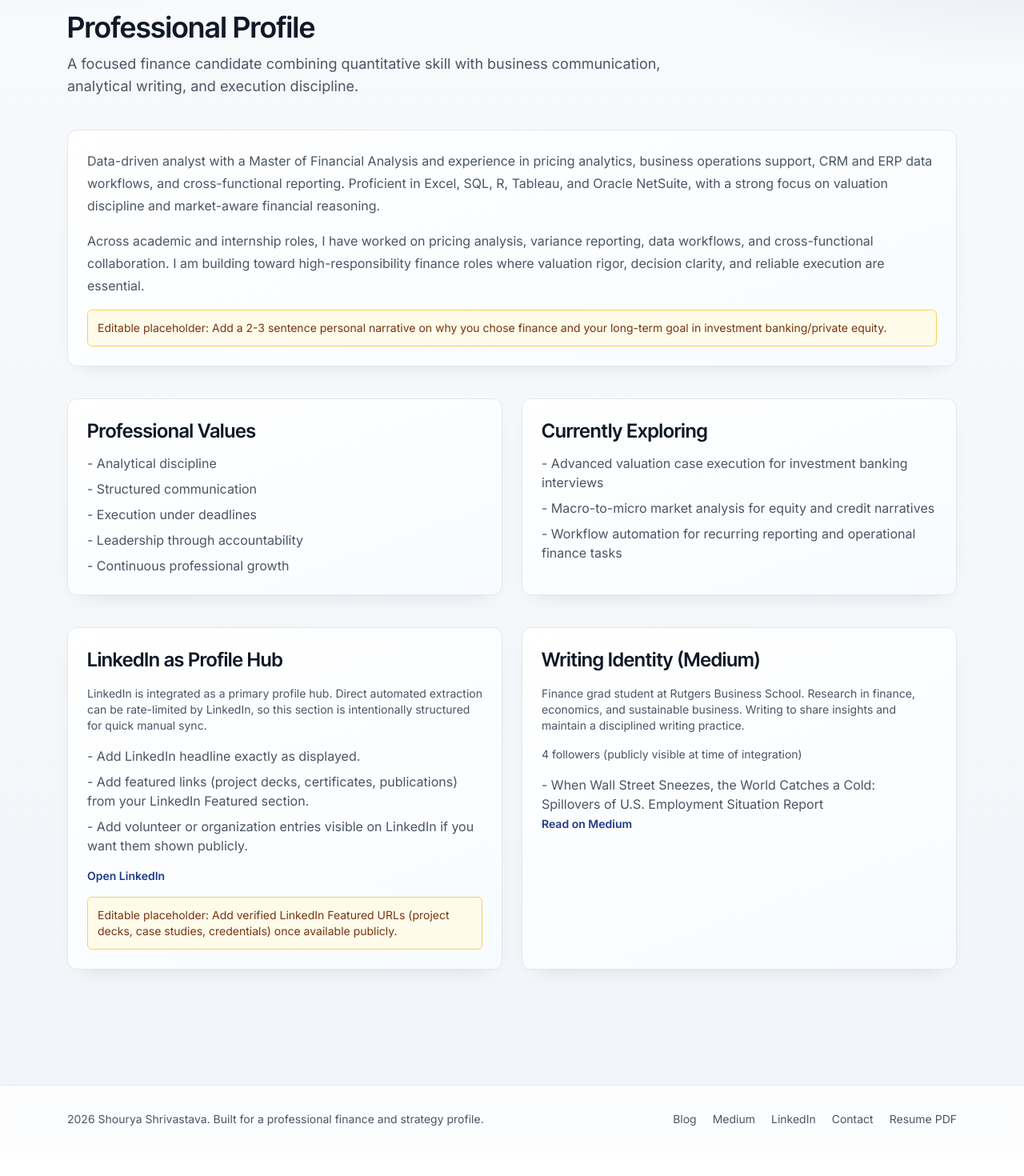
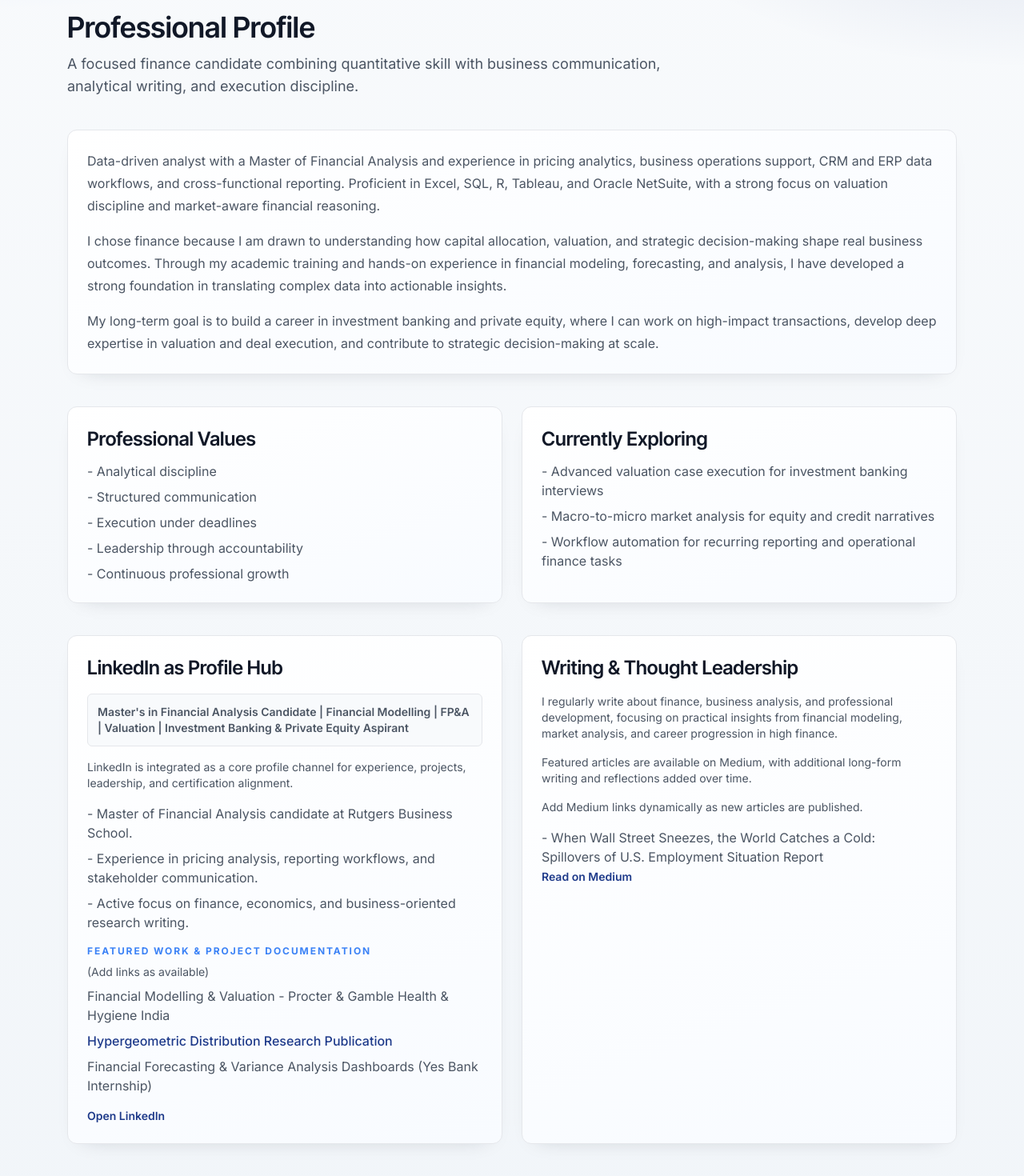
Before and after one commit to shouryashri19/shouryashri19.github.io, a Next.js app: page /about in a window 1280 px wide. Shown: the part 142-1612 px from the top of the page at 80% size. Before the commit the page ends 1583 px from the top, so only its background shows below. Built offline with nearby package versions, Linux system fonts and the light colour scheme.

Commit message:
content(site): replace all editable placeholders with finalized resume-based copy

```diff
--- a/app/about/page.tsx
+++ b/app/about/page.tsx
@@ -3,7 +3,7 @@ import Link from "next/link";
 import { SectionHeading } from "@/components/section-heading";
 import { Card } from "@/components/card";
 import {
-  editablePlaceholders,
+  featuredWork,
   linkedInHighlights,
   mediumArticles,
   mediumProfile,
@@ -27,12 +27,8 @@ export default function AboutPage() {
 
       <Card className="space-y-4">
         <p className="leading-7 text-slate">{profile.summary}</p>
-        <p className="leading-7 text-slate">
-          Across academic and internship roles, I have worked on pricing analysis, variance reporting, data workflows, and cross-functional collaboration. I am building toward high-responsibility finance roles where valuation rigor, decision clarity, and reliable execution are essential.
-        </p>
-        <p className="rounded-md border border-amber-300 bg-amber-50 p-3 text-sm text-amber-900">
-          Editable placeholder: {editablePlaceholders.bioPersonal}
-        </p>
+        <p className="leading-7 text-slate">{profile.shortIntro}</p>
+        <p className="leading-7 text-slate">{profile.longTermGoal}</p>
       </Card>
 
       <section className="grid gap-6 md:grid-cols-2">
@@ -58,26 +54,44 @@ export default function AboutPage() {
       <section className="grid gap-6 md:grid-cols-2">
         <Card className="space-y-4">
           <h2 className="font-heading text-2xl text-ink">LinkedIn as Profile Hub</h2>
+          <p className="rounded-md border border-slate-200 bg-slate-50 p-3 text-sm font-semibold text-slate dark:border-slate-700 dark:bg-slate-800/40 dark:text-slate-200">
+            {linkedInHighlights.headline}
+          </p>
           <p className="text-sm text-slate">{linkedInHighlights.note}</p>
           <ul className="space-y-2 text-slate">
-            {linkedInHighlights.manualSyncPlaceholders.map((item) => (
+            {linkedInHighlights.verifiedFromResumeAndVisibleProfile.map((item) => (
               <li key={item}>- {item}</li>
             ))}
           </ul>
+          <div className="space-y-2">
+            <p className="text-xs font-bold uppercase tracking-[0.16em] text-steel">Featured Work & Project Documentation</p>
+            <p className="text-sm text-slate">(Add links as available)</p>
+            <ul className="space-y-2 text-slate">
+              {featuredWork.map((item) => (
+                <li key={item.title}>
+                  {item.url ? (
+                    <Link href={item.url} target="_blank" rel="noreferrer" className="font-medium text-navy hover:text-ink">
+                      {item.title}
+                    </Link>
+                  ) : (
+                    <span>{item.title}</span>
+                  )}
+                </li>
+              ))}
+            </ul>
+          </div>
           <div className="flex flex-wrap gap-3">
             <Link href={siteConfig.linkedIn} target="_blank" rel="noreferrer" className="text-sm font-semibold text-navy hover:text-ink">
               Open LinkedIn
             </Link>
           </div>
-          <p className="rounded-md border border-amber-300 bg-amber-50 p-3 text-sm text-amber-900">
-            Editable placeholder: {editablePlaceholders.linkedinFeaturedLinks}
-          </p>
         </Card>
 
         <Card className="space-y-4">
-          <h2 className="font-heading text-2xl text-ink">Writing Identity (Medium)</h2>
-          <p className="text-sm text-slate">{mediumProfile.bio}</p>
-          <p className="text-sm text-slate">{mediumProfile.followersText}</p>
+          <h2 className="font-heading text-2xl text-ink">Writing & Thought Leadership</h2>
+          <p className="text-sm text-slate">{mediumProfile.writingIdentity}</p>
+          <p className="text-sm text-slate">{mediumProfile.writingIdentityDetail}</p>
+          <p className="text-sm text-slate">{mediumProfile.writingIdentityPublishing}</p>
           <ul className="space-y-2 text-slate">
             {mediumArticles.map((article) => (
               <li key={article.url}>
--- a/app/blog/page.tsx
+++ b/app/blog/page.tsx
@@ -4,7 +4,7 @@ import { SectionHeading } from "@/components/section-heading";
 import { BlogExplorer } from "@/components/blog-explorer";
 import { CtaButton } from "@/components/cta-button";
 import { ArticleCard } from "@/components/article-card";
-import { editablePlaceholders, mediumArticles, mediumProfile } from "@/content/data/profile";
+import { mediumArticles, mediumProfile } from "@/content/data/profile";
 import { getAllPosts, getTags } from "@/lib/blog";
 import { siteConfig } from "@/lib/site-config";
 
@@ -28,9 +28,10 @@ export default function BlogPage() {
       <section className="section-panel p-6">
         <div className="flex flex-wrap items-start justify-between gap-4">
           <div className="space-y-2">
-            <h2 className="font-heading text-2xl text-ink">Featured Writing and Publications</h2>
-            <p className="max-w-3xl text-sm text-slate">{mediumProfile.bio}</p>
-            <p className="text-xs text-slate-500">{mediumProfile.followersText}</p>
+            <h2 className="font-heading text-2xl text-ink">Writing & Thought Leadership</h2>
+            <p className="max-w-3xl text-sm text-slate">{mediumProfile.writingIdentity}</p>
+            <p className="max-w-3xl text-sm text-slate">{mediumProfile.writingIdentityDetail}</p>
+            <p className="text-xs text-slate-500">{mediumProfile.writingIdentityPublishing}</p>
           </div>
           <div className="flex gap-3">
             <CtaButton href={siteConfig.medium} variant="secondary">
@@ -48,9 +49,6 @@ export default function BlogPage() {
           ))}
         </div>
 
-        <p className="mt-4 rounded-md border border-amber-300 bg-amber-50 p-3 text-sm text-amber-900">
-          Editable placeholder: {editablePlaceholders.mediumAdditionalArticles}
-        </p>
         <p className="mt-3 text-sm text-slate">
           Full Medium profile: <Link href={siteConfig.medium} className="font-semibold text-navy hover:text-ink" target="_blank" rel="noreferrer">{siteConfig.medium}</Link>
         </p>
--- a/app/page.tsx
+++ b/app/page.tsx
@@ -32,6 +32,7 @@ export default function HomePage() {
           <h1 className="font-heading text-4xl leading-tight text-ink md:text-6xl">{profile.name}</h1>
           <p className="max-w-3xl text-xl text-slate md:text-2xl">{profile.headline}</p>
           <p className="max-w-3xl text-base leading-7 text-slate md:text-lg">{profile.shortIntro}</p>
+          <p className="max-w-3xl text-base leading-7 text-slate md:text-lg">{profile.longTermGoal}</p>
           <div className="flex flex-wrap gap-3">
             <CtaButton href="/resume">Explore Experience</CtaButton>
             <CtaButton href="/projects" variant="secondary">
--- a/content/data/profile.ts
+++ b/content/data/profile.ts
@@ -48,14 +48,21 @@ export type ExternalArticle = {
   tags: string[];
 };
 
+export type FeaturedWorkItem = {
+  title: string;
+  url?: string;
+};
+
 export const profile = {
   name: "Shourya Shrivastava",
   headline:
-    "Master of Financial Analysis candidate focused on investment banking, valuation, and business-driven financial analysis.",
+    "Master's in Financial Analysis Candidate | Financial Modelling | FP&A | Valuation | Investment Banking & Private Equity Aspirant",
   shortIntro:
-    "I am a finance graduate student at Rutgers Business School with hands-on experience in pricing analysis, reporting workflows, and data-backed decision support. I combine quantitative rigor with structured communication to support stakeholder decisions in fast-paced environments.",
+    "I chose finance because I am drawn to understanding how capital allocation, valuation, and strategic decision-making shape real business outcomes. Through my academic training and hands-on experience in financial modeling, forecasting, and analysis, I have developed a strong foundation in translating complex data into actionable insights.",
   summary:
     "Data-driven analyst with a Master of Financial Analysis and experience in pricing analytics, business operations support, CRM and ERP data workflows, and cross-functional reporting. Proficient in Excel, SQL, R, Tableau, and Oracle NetSuite, with a strong focus on valuation discipline and market-aware financial reasoning.",
+  longTermGoal:
+    "My long-term goal is to build a career in investment banking and private equity, where I can work on high-impact transactions, develop deep expertise in valuation and deal execution, and contribute to strategic decision-making at scale.",
   values: [
     "Analytical discipline",
     "Structured communication",
@@ -247,25 +254,41 @@ export const leadership = [
 
 export const linkedInHighlights = {
   profileUrl: "https://www.linkedin.com/in/shourya-shrivastava-394035257/",
+  headline:
+    "Master's in Financial Analysis Candidate | Financial Modelling | FP&A | Valuation | Investment Banking & Private Equity Aspirant",
   note:
-    "LinkedIn is integrated as a primary profile hub. Direct automated extraction can be rate-limited by LinkedIn, so this section is intentionally structured for quick manual sync.",
+    "LinkedIn is integrated as a core profile channel for experience, projects, leadership, and certification alignment.",
   verifiedFromResumeAndVisibleProfile: [
     "Master of Financial Analysis candidate at Rutgers Business School.",
     "Experience in pricing analysis, reporting workflows, and stakeholder communication.",
     "Active focus on finance, economics, and business-oriented research writing.",
   ],
-  manualSyncPlaceholders: [
-    "Add LinkedIn headline exactly as displayed.",
-    "Add featured links (project decks, certificates, publications) from your LinkedIn Featured section.",
-    "Add volunteer or organization entries visible on LinkedIn if you want them shown publicly.",
-  ],
 };
+
+export const featuredWork: FeaturedWorkItem[] = [
+  {
+    title: "Financial Modelling & Valuation - Procter & Gamble Health & Hygiene India",
+  },
+  {
+    title: "Hypergeometric Distribution Research Publication",
+    url: "https://www.ijaresm.com/uploaded_files/document_file/Shourya_Shrivastava7zCX.pdf",
+  },
+  {
+    title: "Financial Forecasting & Variance Analysis Dashboards (Yes Bank Internship)",
+  },
+];
 
 export const mediumProfile = {
   profileUrl: "https://medium.com/@shouryashri19",
   bio:
     "Finance grad student at Rutgers Business School. Research in finance, economics, and sustainable business. Writing to share insights and maintain a disciplined writing practice.",
   followersText: "4 followers (publicly visible at time of integration)",
+  writingIdentity:
+    "I regularly write about finance, business analysis, and professional development, focusing on practical insights from financial modeling, market analysis, and career progression in high finance.",
+  writingIdentityDetail:
+    "Featured articles are available on Medium, with additional long-form writing and reflections added over time.",
+  writingIdentityPublishing:
+    "Add Medium links dynamically as new articles are published.",
 };
 
 export const mediumArticles: ExternalArticle[] = [
@@ -336,14 +359,14 @@ export const certifications: CertificationItem[] = [
     source: "resume+linkedin",
   },
   {
-    name: "Introduction to Strategy Consulting Job Simulation",
+    name: "BCG Strategy Consulting Simulation",
     issuer: "BCG Forage",
     date: "2024",
     relevance: "core",
     source: "resume+linkedin",
   },
   {
-    name: "Management Consulting Virtual Experience Program",
+    name: "PwC Consulting Experience Program",
     issuer: "PwC Forage",
     date: "2023",
     relevance: "core",
@@ -376,21 +399,18 @@ export const topCertifications = certifications.filter(
   (item) => item.relevance === "high" || item.relevance === "core",
 );
 
+export const certificationCredentialRoadmap = [
+  "Bloomberg Market Concepts (2026)",
+  "Bloomberg Spreadsheet Analysis (2026)",
+  "J.P. Morgan Investment Banking Simulation (Forage, 2025)",
+  "BCG Strategy Consulting Simulation (Forage, 2024)",
+  "PwC Consulting Experience Program (Forage, 2023)",
+  "Google Data Analytics Specialization (Coursera, 2023)",
+  "Data Analysis with R Programming (Coursera, 2023)",
+];
+
 export const additionalHighlights = [
   "Selected from 50,000+ global applicants and won the Impact Challenge at Harvard Project for Asia and International Relations 2025.",
   "City Head, Project Green and Garbage (2023-2024).",
   "Represented Delhi at Miss Teen Diva 2024; placed Top 8 nationally in India with Miss Congeniality and Miss Vivacious subtitles.",
 ];
-
-export const editablePlaceholders = {
-  linkedinHeadline: "Add exact LinkedIn headline here after each profile update.",
-  linkedinFeaturedLinks:
-    "Add verified LinkedIn Featured URLs (project decks, case studies, credentials) once available publicly.",
-  mediumAdditionalArticles:
-    "Add additional Medium article URLs and summaries as you publish more writing.",
-  certificationCredentials:
-    "Add credential URLs for each certificate when you want clickable verification.",
-  bioPersonal:
-    "Add a 2-3 sentence personal narrative on why you chose finance and your long-term goal in investment banking/private equity.",
-  testimonials: "Add quotes from supervisors, professors, or team leads.",
-};
```
Also changed, not shown: app/certifications/page.tsx (+10 -4 lines), app/contact/page.tsx (+4 -4 lines).
